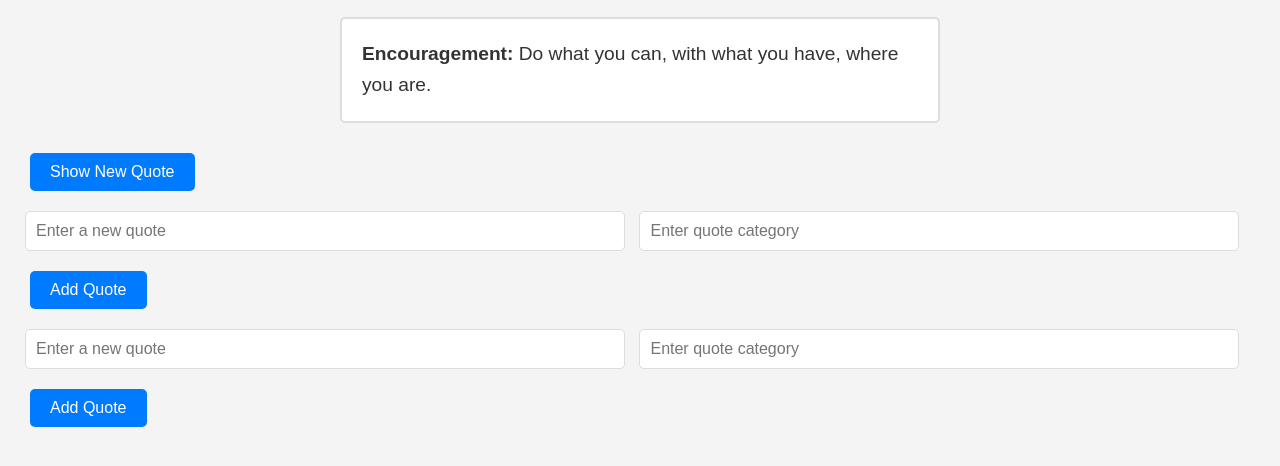
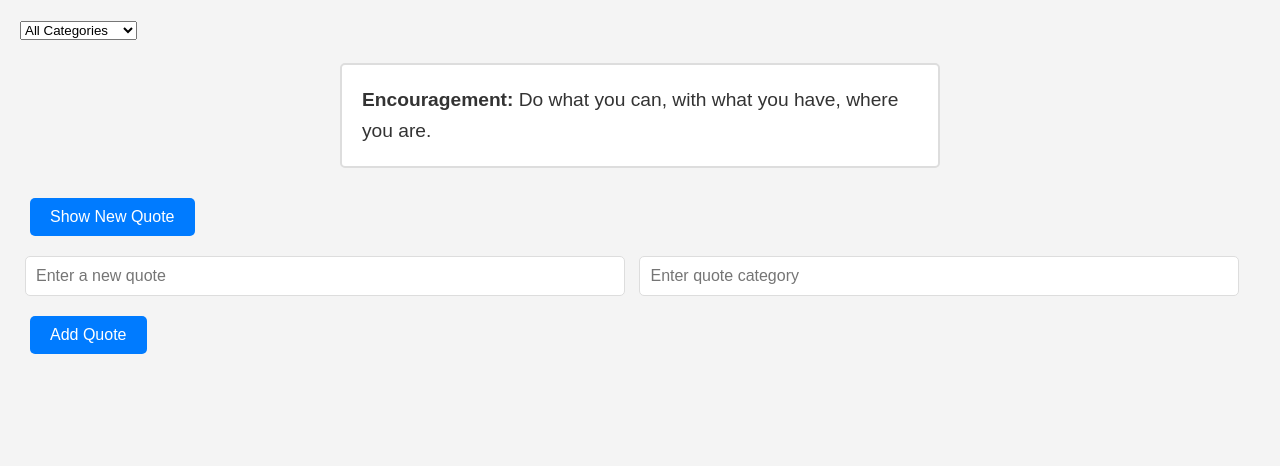
Before and after one commit to Macgee49/alx_fe_javascript, a plain HTML site: page index.html in a window 1280 px wide. Shown: the part 74-540 px from the top of the page. Drawn offline with Linux system fonts and the light colour scheme.

Commit message:
updated DOM-manipulation

```diff
--- a/index.html
+++ b/index.html
@@ -5,17 +5,21 @@
   <meta name="viewport" content="width=device-width, initial-scale=1.0">
   <title>Dynamic Quote Generator</title>
   <link rel="stylesheet" href="style.css">
-
 </head>
 <body>
   <h1>Dynamic Quote Generator</h1>
+
+  <!-- Category Filter Dropdown -->
+  <select id="categoryFilter" onchange="filterQuotes()">
+    <option value="all">All Categories</option>
+  </select>
+
+  <!-- Quote Display Area -->
   <div id="quoteDisplay"></div>
+
+  <!-- Button to show a new random quote -->
   <button id="newQuote">Show New Quote</button>
-  <div>
-    <input id="newQuoteText" type="text" placeholder="Enter a new quote" />
-    <input id="newQuoteCategory" type="text" placeholder="Enter quote category" />
-    <button id="addQuoteBtn">Add Quote</button>
-  </div>
+
   <script src="script.js"></script>
 </body>
 </html>
--- a/script.js
+++ b/script.js
@@ -5,23 +5,36 @@ const quotes = [
     { text: "Do what you can, with what you have, where you are.", category: "Encouragement" }
   ];
 
-  // 2. Function to display a random quote (named showRandomQuote)
+  // 2. Function to display a random quote, considering the current category filter.
   function showRandomQuote() {
     const quoteDisplay = document.getElementById("quoteDisplay");
     if (!quoteDisplay) {
       console.error("Error: 'quoteDisplay' element not found in the DOM.");
       return;
     }
-    // Logic to select a random quote from the quotes array
-    const randomIndex = Math.floor(Math.random() * quotes.length);
-    const randomQuote = quotes[randomIndex];
-    // Update the DOM with the selected random quote
+
+    // Get the selected filter value (default is "all")
+    const filterSelect = document.getElementById("categoryFilter");
+    let selectedCategory = filterSelect ? filterSelect.value : "all";
+
+    // Filter quotes based on the selected category
+    let availableQuotes = selectedCategory === "all"
+      ? quotes
+      : quotes.filter(q => q.category === selectedCategory);
+
+    if (availableQuotes.length === 0) {
+      quoteDisplay.innerHTML = `<p>No quotes available for category: ${selectedCategory}</p>`;
+      return;
+    }
+
+    // Select a random quote from the available quotes
+    const randomIndex = Math.floor(Math.random() * availableQuotes.length);
+    const randomQuote = availableQuotes[randomIndex];
     quoteDisplay.innerHTML = `<p><strong>${randomQuote.category}:</strong> ${randomQuote.text}</p>`;
   }
 
-  // 3. Function to create and append the form for adding new quotes (named createAddQuoteForm)
+  // 3. Function to create and append the form for adding new quotes.
   function createAddQuoteForm() {
-    // Create a form element for better semantics and validation
     const formContainer = document.createElement("form");
     formContainer.id = "addQuoteForm";
     formContainer.innerHTML = `
@@ -30,15 +43,48 @@ const quotes = [
       <button type="submit" id="addQuoteBtn">Add Quote</button>
     `;
     document.body.appendChild(formContainer);
-    // Use the form submit event to trigger the addQuote function
     formContainer.addEventListener("submit", function(event) {
-      event.preventDefault(); // Prevent the default form submission
+      event.preventDefault(); // Prevent page reload on form submission
       addQuote();
     });
   }
 
-  // 4. Function to add a new quote (named addQuote)
-  // Validates input, adds the new quote to the quotes array, and updates the displayed quote.
+  // 4. Function to populate the filtering dropdown with unique categories.
+  function populateCategories() {
+    const categoryFilter = document.getElementById("categoryFilter");
+    if (!categoryFilter) return;
+
+    // Extract unique categories from the quotes array
+    const categories = [...new Set(quotes.map(q => q.category))];
+
+    // Clear existing options and add the default "All Categories"
+    categoryFilter.innerHTML = `<option value="all">All Categories</option>`;
+
+    categories.forEach(category => {
+      const option = document.createElement("option");
+      option.value = category;
+      option.textContent = category;
+      categoryFilter.appendChild(option);
+    });
+
+    // Restore last selected filter from local storage, if available.
+    const storedFilter = localStorage.getItem("selectedFilter");
+    if (storedFilter) {
+      categoryFilter.value = storedFilter;
+    }
+  }
+
+  // 5. Function to filter quotes based on the selected category and save the preference.
+  function filterQuotes() {
+    const categoryFilter = document.getElementById("categoryFilter");
+    if (!categoryFilter) return;
+
+    const selectedCategory = categoryFilter.value;
+    localStorage.setItem("selectedFilter", selectedCategory); // Save preference
+    showRandomQuote(); // Update displayed quote based on new filter
+  }
+
+  // 6. Function to add a new quote and update both the quotes array and category dropdown.
   function addQuote() {
     const newQuoteText = document.getElementById("newQuoteText").value.trim();
     const newQuoteCategory = document.getElementById("newQuoteCategory").value.trim();
@@ -48,7 +94,7 @@ const quotes = [
       return;
     }
 
-    // Add the new quote object to the quotes array
+    // Add the new quote to the quotes array
     quotes.push({ text: newQuoteText, category: newQuoteCategory });
     alert("New quote added successfully!");
 
@@ -56,14 +102,18 @@ const quotes = [
     document.getElementById("newQuoteText").value = "";
     document.getElementById("newQuoteCategory").value = "";
 
-    // Update the displayed quote immediately so users see the change
+    // Update the category dropdown in case a new category was introduced.
+    populateCategories();
     showRandomQuote();
   }
 
-  // 5. Event listener on the "Show New Quote" button
-  // The button (with id "newQuote") triggers the showRandomQuote function when clicked.
+  // 7. Event Listeners:
+  // "Show New Quote" button triggers a new random quote display.
   document.getElementById("newQuote").addEventListener("click", showRandomQuote);
+  // Category dropdown change triggers filtering logic.
+  document.getElementById("categoryFilter").addEventListener("change", filterQuotes);
 
-  // 6. Initialize the application by creating the add quote form and showing an initial random quote.
+  // 8. Initialization: Create the add-quote form, populate categories, and display an initial random quote.
   createAddQuoteForm();
+  populateCategories();
   showRandomQuote();
```
